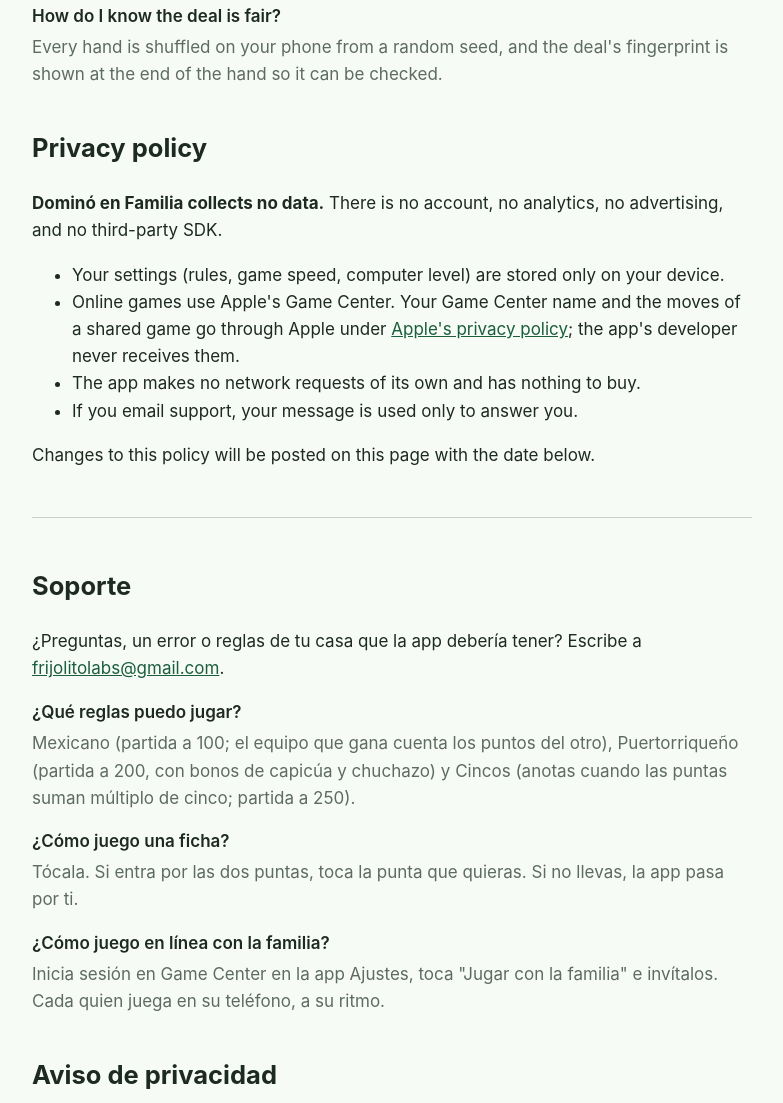
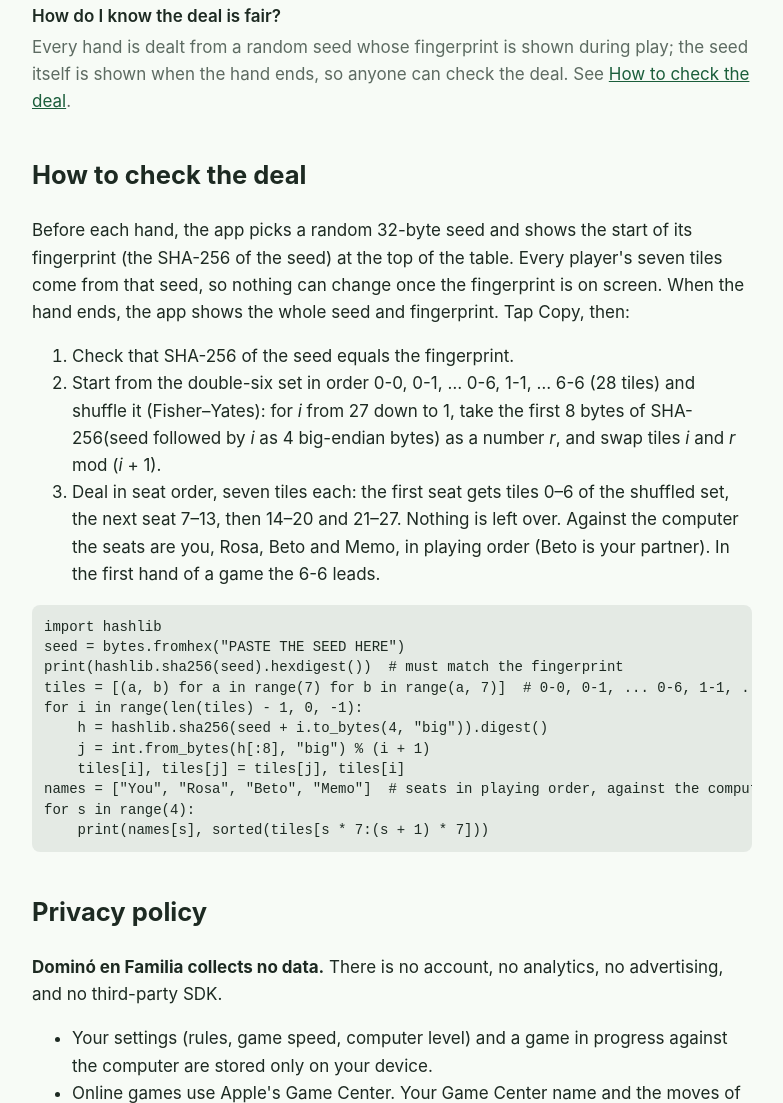
Before and after one commit to frijolitolabs/frijolitolabs.github.io, a plain HTML site: page domino/index.html in a window 1280 px wide. Shown: the part 826-1929 px from the top of the page, without its empty margins (248-1031 px from the left). Drawn offline with Linux system fonts and the light colour scheme.

Commit message:
Dominó: how to check the deal (EN/ES) with the Python script; saved game noted in the privacy policy
Co-Authored-By: Claude Opus 5.5 <noreply@anthropic.com>

```diff
--- a/domino/index.html
+++ b/domino/index.html
@@ -16,6 +16,7 @@
   dt { font-weight: 600; margin-top: 16px; }
   dd { margin: 4px 0 0; color: var(--muted); }
   a { color: var(--brand); }
+  pre { background: color-mix(in srgb, var(--muted) 12%, transparent); padding: 12px; border-radius: 8px; overflow-x: auto; font-size: 14px; line-height: 1.45; }
   .es { border-top: 1px solid color-mix(in srgb, var(--muted) 30%, transparent); margin-top: 48px; padding-top: 8px; }
   footer { color: var(--muted); font-size: 14px; margin-top: 48px; }
 </style>
@@ -45,15 +46,41 @@
     <dd>Sign in to Game Center in the Settings app, then tap "Play with family" and invite them. Each person plays on
       their own phone and takes turns at their own pace.</dd>
     <dt>How do I know the deal is fair?</dt>
-    <dd>Every hand is shuffled on your phone from a random seed, and the deal's fingerprint is shown at the end of the
-      hand so it can be checked.</dd>
+    <dd>Every hand is dealt from a random seed whose fingerprint is shown during play; the seed itself is shown when
+      the hand ends, so anyone can check the deal. See <a href="#verify">How to check the deal</a>.</dd>
   </dl>
+
+  <h2 id="verify">How to check the deal</h2>
+  <p>Before each hand, the app picks a random 32-byte seed and shows the start of its fingerprint (the SHA-256 of the
+    seed) at the top of the table. Every player's seven tiles come from that seed, so nothing can change once the
+    fingerprint is on screen. When the hand ends, the app shows the whole seed and fingerprint. Tap Copy, then:</p>
+  <ol>
+    <li>Check that SHA-256 of the seed equals the fingerprint.</li>
+    <li>Start from the double-six set in order 0-0, 0-1, … 0-6, 1-1, … 6-6 (28 tiles) and shuffle it (Fisher–Yates):
+      for <em>i</em> from 27 down to 1, take the first 8 bytes of SHA-256(seed followed by <em>i</em> as 4 big-endian
+      bytes) as a number <em>r</em>, and swap tiles <em>i</em> and <em>r</em> mod (<em>i</em> + 1).</li>
+    <li>Deal in seat order, seven tiles each: the first seat gets tiles 0–6 of the shuffled set, the next seat 7–13,
+      then 14–20 and 21–27. Nothing is left over. Against the computer the seats are you, Rosa, Beto and Memo, in
+      playing order (Beto is your partner). In the first hand of a game the 6-6 leads.</li>
+  </ol>
+  <pre><code>import hashlib
+seed = bytes.fromhex("PASTE THE SEED HERE")
+print(hashlib.sha256(seed).hexdigest())  # must match the fingerprint
+tiles = [(a, b) for a in range(7) for b in range(a, 7)]  # 0-0, 0-1, ... 0-6, 1-1, ... 6-6
+for i in range(len(tiles) - 1, 0, -1):
+    h = hashlib.sha256(seed + i.to_bytes(4, "big")).digest()
+    j = int.from_bytes(h[:8], "big") % (i + 1)
+    tiles[i], tiles[j] = tiles[j], tiles[i]
+names = ["You", "Rosa", "Beto", "Memo"]  # seats in playing order, against the computer
+for s in range(4):
+    print(names[s], sorted(tiles[s * 7:(s + 1) * 7]))</code></pre>
 
   <h2 id="privacy">Privacy policy</h2>
   <p><strong>Dominó en Familia collects no data.</strong> There is no account, no analytics, no advertising, and no
     third-party SDK.</p>
   <ul>
-    <li>Your settings (rules, game speed, computer level) are stored only on your device.</li>
+    <li>Your settings (rules, game speed, computer level) and a game in progress against the computer are stored only
+      on your device.</li>
     <li>Online games use Apple's Game Center. Your Game Center name and the moves of a shared game go through Apple
       under <a href="https://www.apple.com/legal/privacy/">Apple's privacy policy</a>; the app's developer never
       receives them.</li>
@@ -75,14 +102,29 @@
       <dt>¿Cómo juego en línea con la familia?</dt>
       <dd>Inicia sesión en Game Center en la app Ajustes, toca "Jugar con la familia" e invítalos. Cada quien juega en
         su teléfono, a su ritmo.</dd>
+      <dt>¿Cómo sé que el reparto es justo?</dt>
+      <dd>Cada mano sale de una semilla aleatoria cuya huella se ve durante el juego; al terminar la mano se muestra la
+        semilla, para que cualquiera pueda comprobar el reparto. Mira <a href="#verificar">Cómo verificar el
+        reparto</a>.</dd>
     </dl>
+    <h2 id="verificar">Cómo verificar el reparto</h2>
+    <p>Antes de cada mano, la app elige una semilla aleatoria de 32 bytes y muestra arriba de la mesa el inicio de su
+      huella (el SHA-256 de la semilla). Las siete fichas de cada jugador salen de esa semilla. Al terminar la mano, la
+      app muestra la semilla y la huella completas. Toca Copiar y luego: revisa que el SHA-256 de la semilla sea la
+      huella; baraja el juego doble seis en orden 0-0, 0-1, … 0-6, 1-1, … 6-6 (28 fichas) con Fisher–Yates (para
+      <em>i</em> de 27 a 1, los primeros 8 bytes de SHA-256(semilla seguida de <em>i</em> en 4 bytes big-endian) como
+      número <em>r</em>; intercambia <em>i</em> y <em>r</em> mod (<em>i</em> + 1)); reparte en orden de asientos siete
+      fichas a cada quien: el primer asiento recibe las fichas 0–6 de la baraja, el siguiente 7–13, luego 14–20 y
+      21–27. No sobra ninguna. Contra la computadora los asientos son tú, Rosa, Beto y Memo, en orden de juego (Beto
+      es tu pareja). En la primera mano de la partida sale la mula de seis. El programa de arriba (Python) lo hace por
+      ti.</p>
     <h2 id="privacidad">Aviso de privacidad</h2>
     <p><strong>Dominó en Familia no recopila ningún dato.</strong> No hay cuenta, analítica, publicidad ni SDK de
-      terceros. Tus ajustes se guardan solo en tu dispositivo. Las partidas en línea pasan por Game Center de Apple;
+      terceros. Tus ajustes y la partida en curso contra la computadora se guardan solo en tu dispositivo. Las partidas en línea pasan por Game Center de Apple;
       la app no hace conexiones a internet propias.</p>
   </section>
 
-  <footer>Last updated 23 November 2026 · Actualizado el 23 de noviembre de 2026.</footer>
+  <footer>Last updated 24 November 2026 · Actualizado el 24 de noviembre de 2026.</footer>
 </main>
 </body>
 </html>
```
